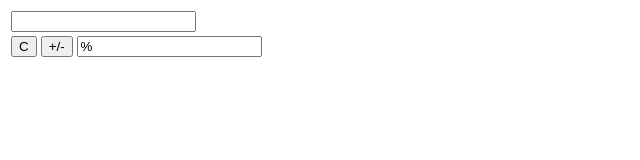
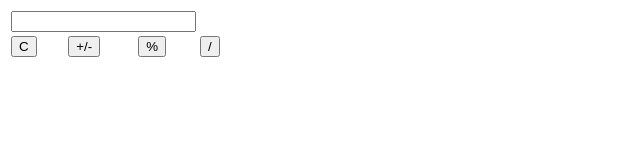
Before and after one commit to Gerdeth/MyCalc, a plain HTML site: page index.html in a window 1280 px wide. Shown: the whole page, without its empty margins (0-640 px from the left). Drawn offline with Linux system fonts and the light colour scheme.

Commit message:
first row buttons

```diff
--- a/index.html
+++ b/index.html
@@ -23,11 +23,11 @@
 
                 </td>
                 <td>
-                    <input type ="bitton" value = "%" onclick ="evaluate()"/>
+                    <input type ="button" value = "%" onclick ="display('%')"/>
 
                 </td>
                 <td>
-
+                    <input type = "button" value ="/" onclick ="display('/')"/>
                 </td>
             </tr>
 
```
